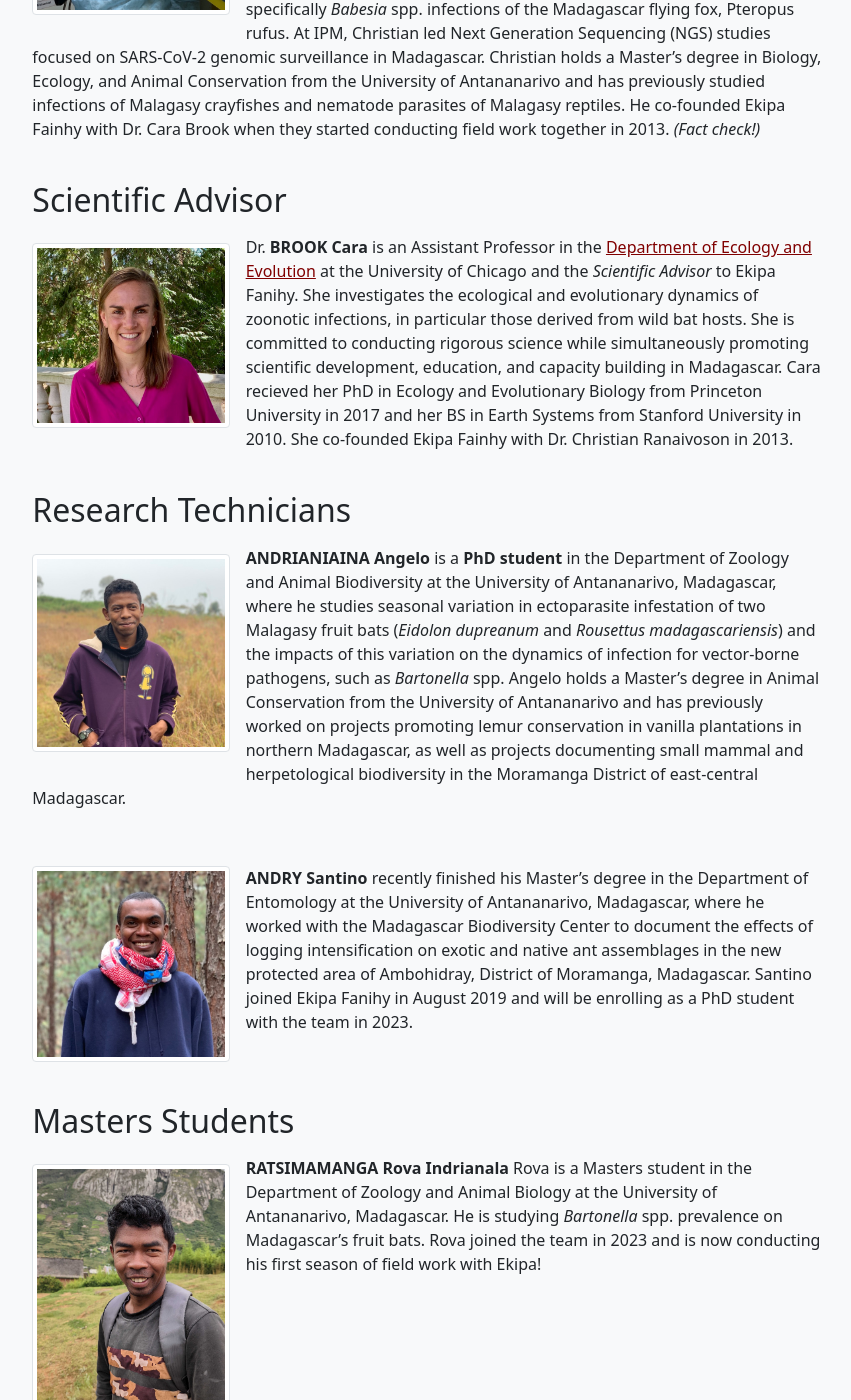
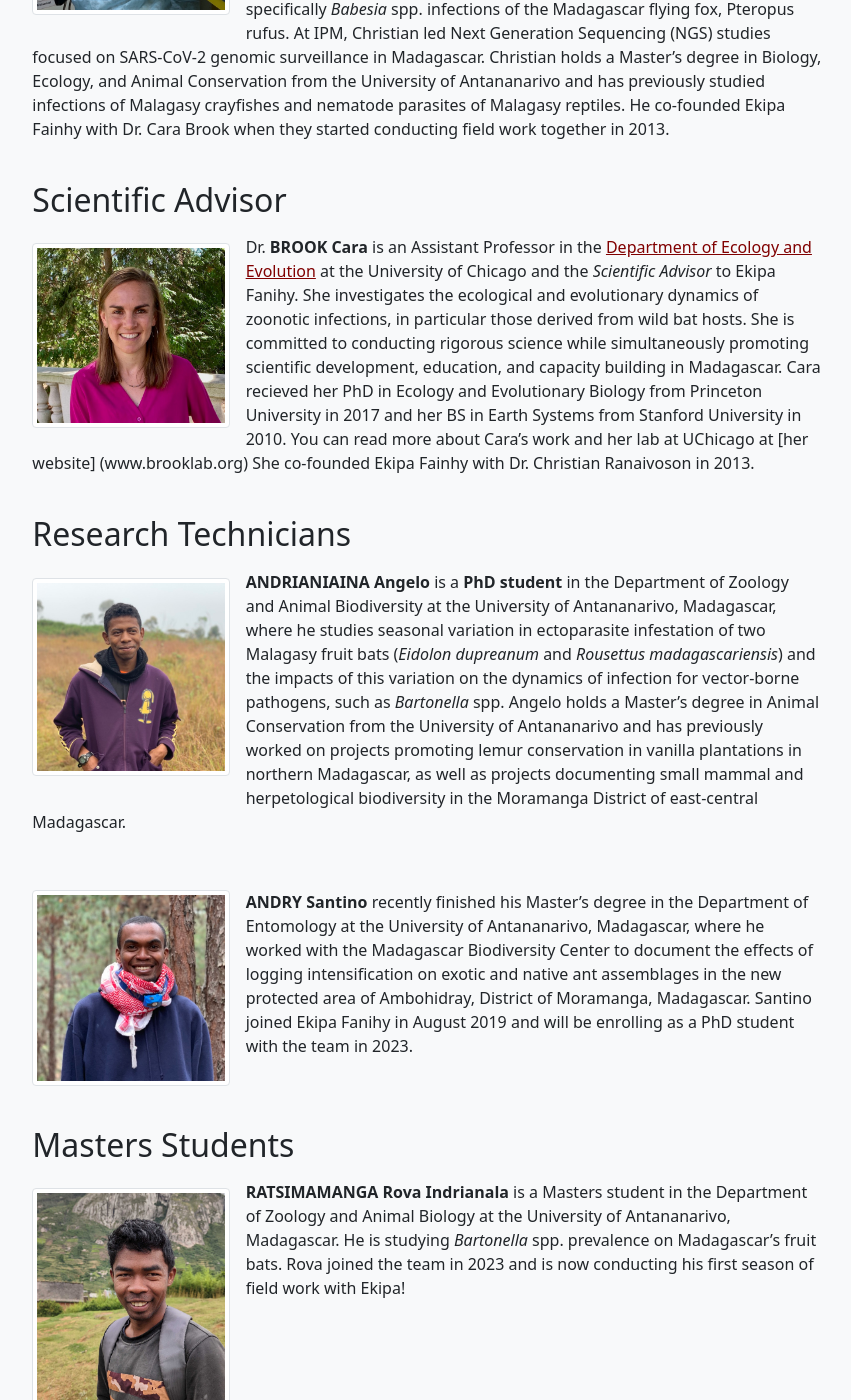
Before and after one commit to brooklabteam/www-ekipafanihy, a Jekyll site: the page built from Team.md, in a window 1280 px wide and 1400 px high, scrolled down 787 px. Shown: the whole window, without its empty margins (213-1064 px from the left). Built offline with Jekyll 4.4.1, drawn with Linux system fonts in a browser that asks for light colours.

Commit message:
team page updates

```diff
--- a/Team.md
+++ b/Team.md
@@ -13,7 +13,7 @@ permalink: /team
 
 <img src="/assets/team/christian_ranaivoson.jpg" alt="christian" class="img-thumbnail float-start col-md-3" />
 
-Dr. **RANAIVOSON Christian Hafaliana** is the **Director** of Ekipa Fainhy. He is a Postdoctoral Scholar in the Department of Ecology and Evolution at the University of Chicago. He will lead NGS efforts targeting viral discovery in Malagasy fruit bats. He has a PhD in the Department of Zoology and Animal Biodiversity at the University of Antananarivo, Madagascar and recently worked as a Research Engineer in the Virology Unit at Institut Pasteur de Madagascar. Christian’s PhD research focused on the distribution and transmission of intra-erythrocytic parasites of Malagasy fruit bats, specifically *Babesia* spp. infections of the Madagascar flying fox, Pteropus rufus. At IPM, Christian led Next Generation Sequencing (NGS) studies focused on SARS-CoV-2 genomic surveillance in Madagascar. Christian holds a Master’s degree in Biology, Ecology, and Animal Conservation from the University of Antananarivo and has previously studied infections of Malagasy crayfishes and nematode parasites of Malagasy reptiles. He co-founded Ekipa Fainhy with Dr. Cara Brook when they started conducting field work together in 2013. *(Fact check!)*
+Dr. **RANAIVOSON Christian Hafaliana** is the **Director** of Ekipa Fainhy. He is a Postdoctoral Scholar in the Department of Ecology and Evolution at the University of Chicago. He will lead NGS efforts targeting viral discovery in Malagasy fruit bats. He has a PhD in the Department of Zoology and Animal Biodiversity at the University of Antananarivo, Madagascar and recently worked as a Research Engineer in the Virology Unit at Institut Pasteur de Madagascar. Christian’s PhD research focused on the distribution and transmission of intra-erythrocytic parasites of Malagasy fruit bats, specifically *Babesia* spp. infections of the Madagascar flying fox, Pteropus rufus. At IPM, Christian led Next Generation Sequencing (NGS) studies focused on SARS-CoV-2 genomic surveillance in Madagascar. Christian holds a Master’s degree in Biology, Ecology, and Animal Conservation from the University of Antananarivo and has previously studied infections of Malagasy crayfishes and nematode parasites of Malagasy reptiles. He co-founded Ekipa Fainhy with Dr. Cara Brook when they started conducting field work together in 2013.
 
 <div style="clear:both;">&nbsp;</div>
 
@@ -21,7 +21,7 @@ Dr. **RANAIVOSON Christian Hafaliana** is the **Director** of Ekipa Fainhy. He i
 
 <img src="/assets/team/carabrook-headshot-2020.jpeg" alt="headshot" class="img-thumbnail float-start col-md-3" />
 
-Dr. **BROOK Cara** is an Assistant Professor in the [Department of Ecology and Evolution](https://ecologyandevolution.uchicago.edu/) at the University of Chicago and the *Scientific Advisor* to Ekipa Fanihy. She investigates the ecological and evolutionary dynamics of zoonotic infections, in particular those derived from wild bat hosts. She is committed to conducting rigorous science while simultaneously promoting scientific development, education, and capacity building in Madagascar. Cara recieved her PhD in Ecology and Evolutionary Biology from Princeton University in 2017 and her BS in Earth Systems from Stanford University in 2010. She co-founded Ekipa Fainhy with Dr. Christian Ranaivoson in 2013.
+Dr. **BROOK Cara** is an Assistant Professor in the [Department of Ecology and Evolution](https://ecologyandevolution.uchicago.edu/) at the University of Chicago and the *Scientific Advisor* to Ekipa Fanihy. She investigates the ecological and evolutionary dynamics of zoonotic infections, in particular those derived from wild bat hosts. She is committed to conducting rigorous science while simultaneously promoting scientific development, education, and capacity building in Madagascar. Cara recieved her PhD in Ecology and Evolutionary Biology from Princeton University in 2017 and her BS in Earth Systems from Stanford University in 2010. You can read more about Cara's work and her lab at UChicago at [her website] (www.brooklab.org) She co-founded Ekipa Fainhy with Dr. Christian Ranaivoson in 2013.
 
 <div style="clear:both;">&nbsp;</div>
 
@@ -43,7 +43,7 @@ Dr. **BROOK Cara** is an Assistant Professor in the [Department of Ecology and E
 
 <img src="/assets/team/rova_indrianala_ratsimamanga .jpg" alt="rova" class="img-thumbnail float-start col-md-3" />
 
-**RATSIMAMANGA Rova Indrianala** Rova is a Masters student in the Department of Zoology and Animal Biology at the University of Antananarivo, Madagascar. He is studying *Bartonella* spp. prevalence on Madagascar's fruit bats. Rova joined the team in 2023 and is now conducting his first season of field work with Ekipa!
+**RATSIMAMANGA Rova Indrianala** is a Masters student in the Department of Zoology and Animal Biology at the University of Antananarivo, Madagascar. He is studying *Bartonella* spp. prevalence on Madagascar's fruit bats. Rova joined the team in 2023 and is now conducting his first season of field work with Ekipa!
 
 <div style="clear:both;">&nbsp;</div>
 
```
